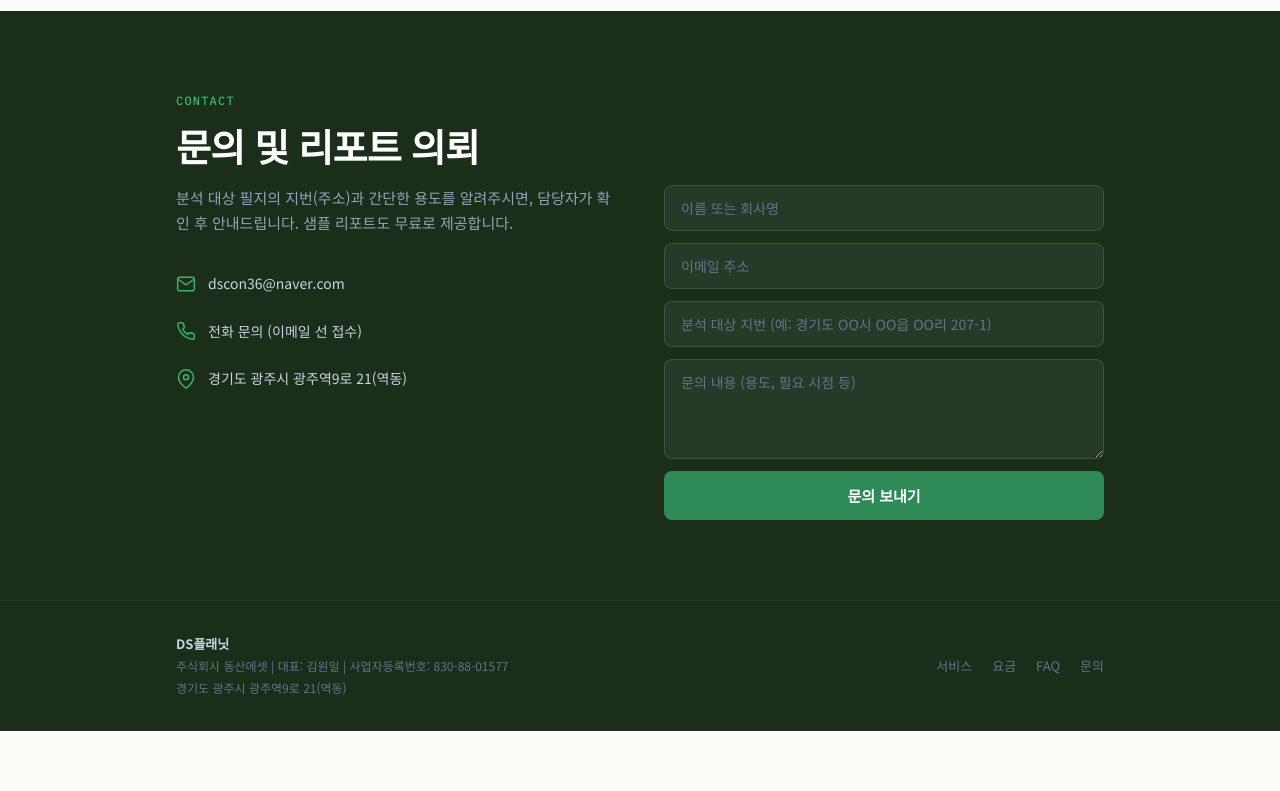
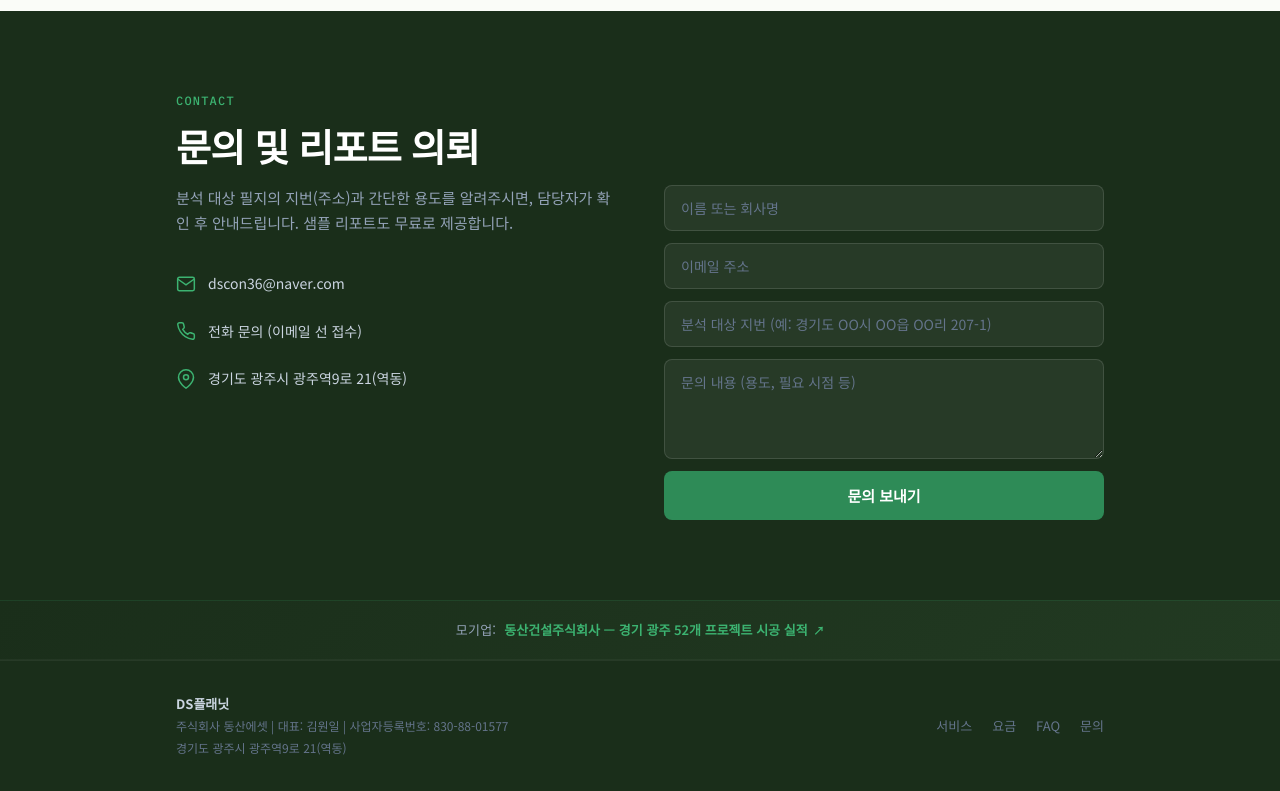
Before and after one commit to panco88/dsplanet, a plain HTML site: page index.html in a window 1280 px wide. Shown: the part 4172-4963 px from the top of the page. Before the commit the page ends 4903 px from the top, so only its background shows below. Drawn offline with Linux system fonts and the light colour scheme.

Commit message:
Add parent company (동산건설) connection banner above footer
Links to jootek.com/folio/1048596 with construction track record
description. Green theme styling consistent with site design.

Co-Authored-By: Claude Opus 4.6 <noreply@anthropic.com>

```diff
--- a/index.html
+++ b/index.html
@@ -422,6 +422,25 @@ nav {
 }
 .contact-form button:hover { opacity: 0.9; }
 
+/* PARENT COMPANY BANNER */
+.parent-banner {
+  background: linear-gradient(135deg, #1A2E1A 0%, #223A22 100%);
+  border-top: 1px solid rgba(46,139,87,0.2);
+  border-bottom: 1px solid rgba(255,255,255,0.04);
+  padding: 18px 0; text-align: center; font-size: 13px;
+}
+.parent-banner .inner {
+  display: flex; align-items: center; justify-content: center;
+  gap: 8px; flex-wrap: wrap;
+}
+.parent-banner .pb-label { color: #94A3B8; letter-spacing: 0.02em; }
+.parent-banner a.pb-link {
+  color: #3CB371; text-decoration: none; font-weight: 600;
+  transition: color 0.2s;
+}
+.parent-banner a.pb-link:hover { color: #5ED595; }
+.parent-banner .pb-arrow { font-size: 11px; margin-left: 2px; }
+
 /* FOOTER */
 footer {
   background: var(--hero-bg); color: #64748B;
@@ -829,6 +848,17 @@ footer {
   </div>
 </section>
 
+<!-- PARENT COMPANY BANNER -->
+<div class="parent-banner">
+  <div class="inner">
+    <span class="pb-label">모기업:</span>
+    <a class="pb-link" href="https://jootek.com/folio/1048596" target="_blank" rel="noopener">
+      동산건설주식회사 — 경기 광주 52개 프로젝트 시공 실적
+      <span class="pb-arrow">↗</span>
+    </a>
+  </div>
+</div>
+
 <!-- FOOTER -->
 <footer>
   <div class="inner footer-inner">
```
